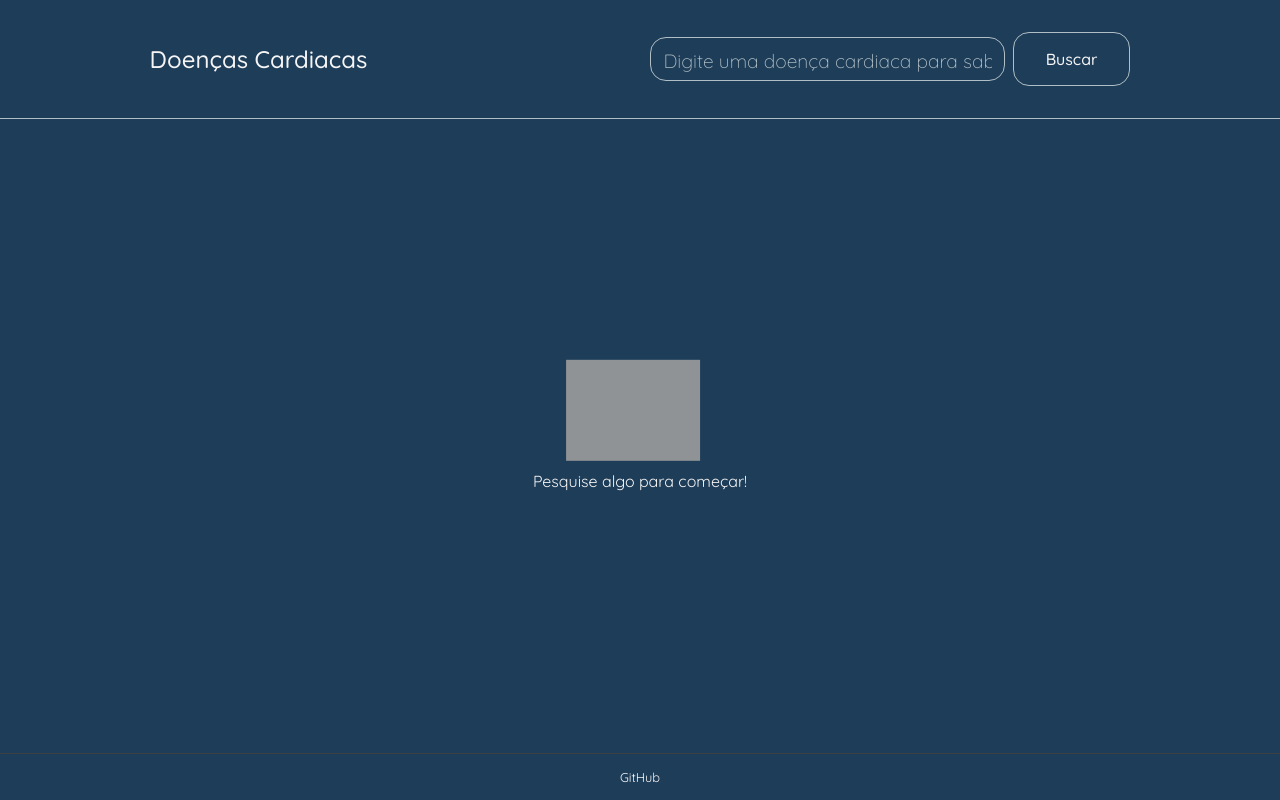
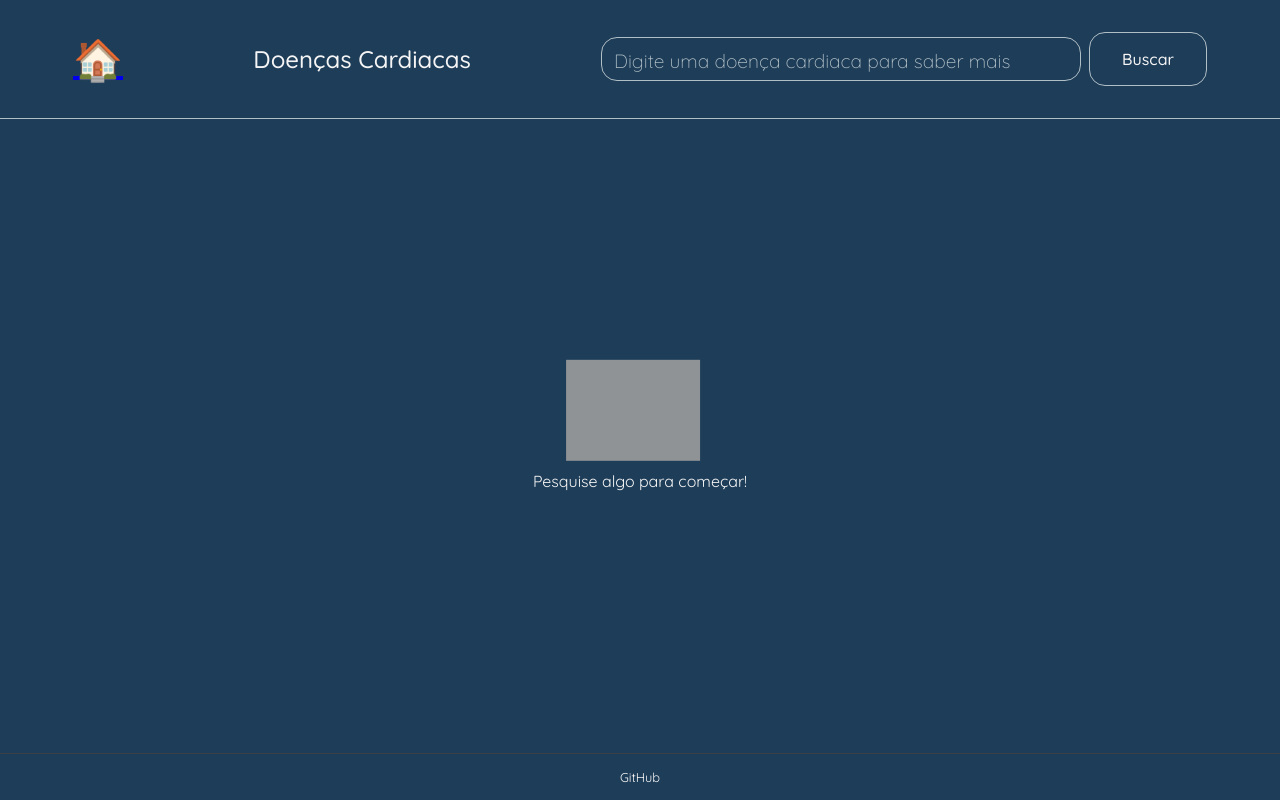
Before and after one commit to yohanavasconcelos/analise-cardiaco, a plain HTML site: page index.html in a window 1280 px wide. Drawn offline with Linux system fonts and the light colour scheme; grey boxes are pictures that could not be loaded.

Commit message:
Add files via upload

```diff
--- a/index.html
+++ b/index.html
@@ -9,6 +9,7 @@
 </head>
 <body>
     <header>
+        <a href="index.html" class="home">🏠</a>
         <h1>Doenças Cardiacas</h1>
         <div class="busca-container">
             <input type="text" id="input-busca" placeholder="Digite uma doença cardiaca para saber mais">
--- a/script.js
+++ b/script.js
@@ -73,4 +73,5 @@ function renderizarCards(dados, termoBusca) {
         `;
         cardContainer.appendChild(article);
     }
+
 }
--- a/style.css
+++ b/style.css
@@ -45,10 +45,13 @@ header h1 {
     white-space: nowrap;
 }
 
+.home{
+    font-size: 2.5rem;
+}
+
 .busca-container {
     display: flex;
     align-items: center;
-    width: clamp(20rem, 50vw, 30rem);
 }
 
 .busca-container input { /* Estilo do input mantido, mas seletor mais específico */
```
